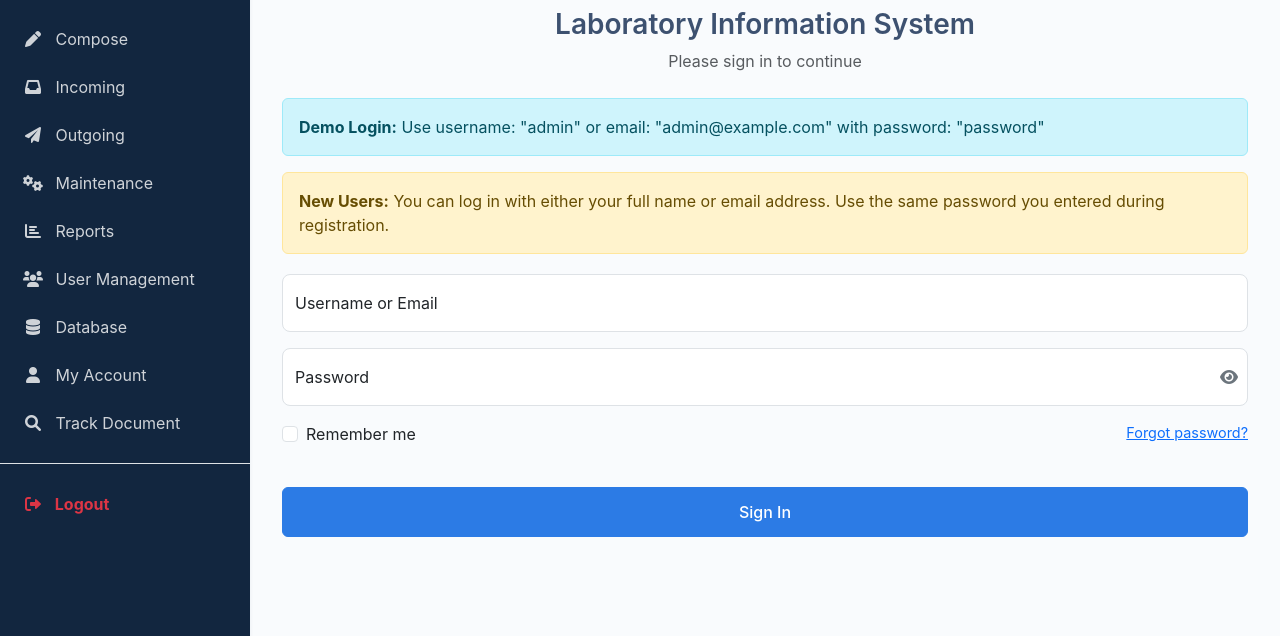
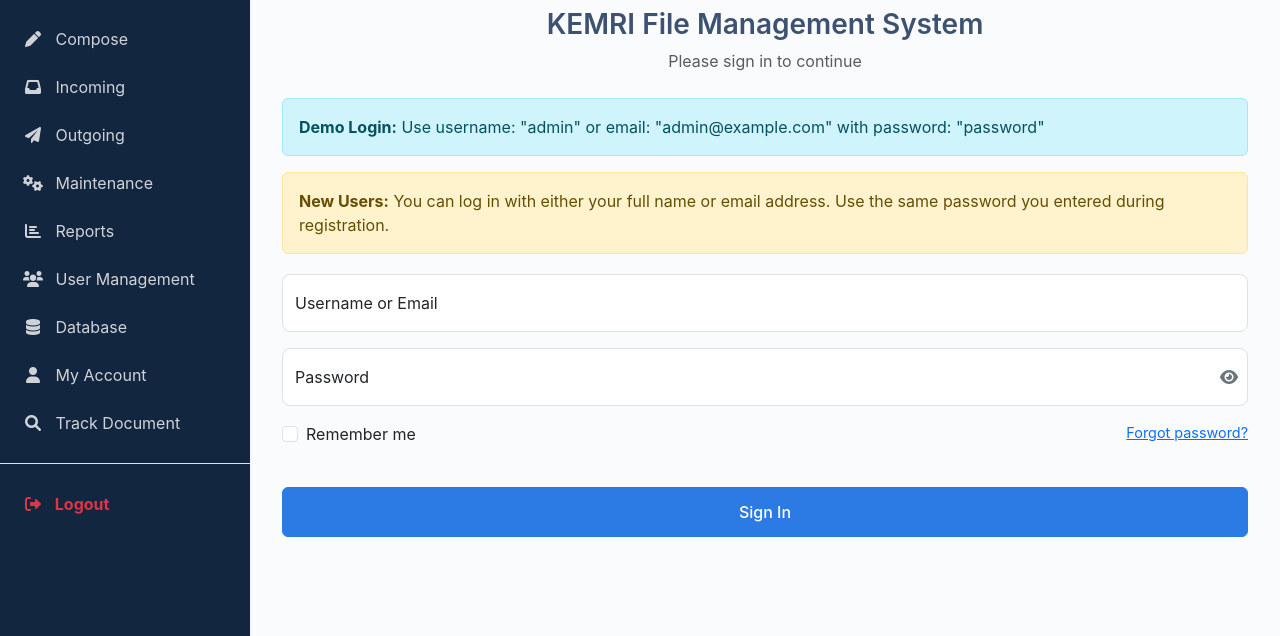
Before and after one commit to ANDREW-SIGEI/Document-Management-System, a Flask app: template templates/login.html in a window 1280 px wide. Shown: the part 163-799 px from the top of the page. Run offline with Flask 3, Linux system fonts and the light colour scheme; the template is opened without the code that fills it, so the values that code supplies are empty.

Commit message:
Change system name from Laboratory Information System to KEMRI File Management System

```diff
--- a/templates/login.html
+++ b/templates/login.html
@@ -1,6 +1,6 @@
 {% extends "base.html" %}
 
-{% block title %}Login - KEMRI Laboratory System{% endblock %}
+{% block title %}Login - KEMRI File Management System{% endblock %}
 
 {% block styles %}
     <style>
@@ -84,7 +84,7 @@
         </div>
 
         <div class="auth-form-header">
-            <h3>Laboratory Information System</h3>
+            <h3>KEMRI File Management System</h3>
             <p class="text-muted">Please sign in to continue</p>
             </div>
 
```
Lines whose indentation alone changed are shown as unchanged.
